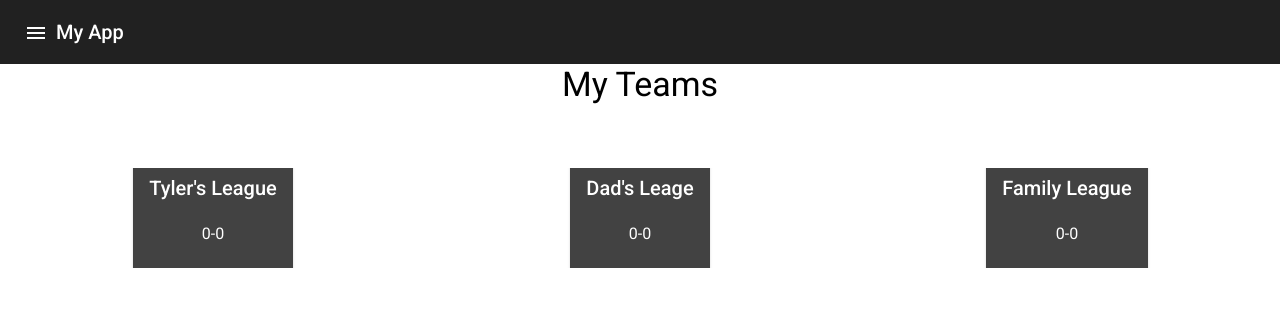
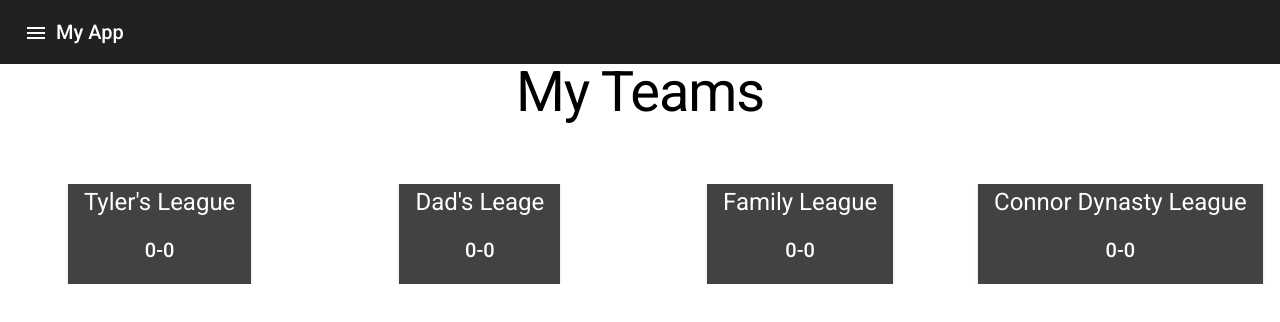
Before and after one commit to bmurf17/fantasy-football-dashboard, an Angular app: page / in a window 1280 px wide. Shown: the top 322 px of the page. Built offline with nearby package versions, Linux system fonts and the light colour scheme.

Commit message:
Route now takes you to the right spot

```diff
--- a/src/app/app-routing.module.ts
+++ b/src/app/app-routing.module.ts
@@ -5,7 +5,7 @@ import { TeamPageComponent } from './team-page/team-page.component';
 
 const routes: Routes = [
   { path: '', pathMatch: 'full', component: GridLayoutComponent },
-  { path: 'tyler', component: TeamPageComponent },
+  { path: 'team/:id', component: TeamPageComponent },
 ];
 
 @NgModule({
--- a/src/app/grid-layout/grid-layout.component.html
+++ b/src/app/grid-layout/grid-layout.component.html
@@ -1,10 +1,10 @@
-<h1 class="center mat-display-1">My Teams</h1>
-<mat-grid-list cols="6" rowHeight="100px">
+<h1 class="center mat-display-3">My Teams</h1>
+<mat-grid-list cols="8" rowHeight="100px">
   <mat-grid-tile
     *ngFor="let team of teams"
     [colspan]="team.cols"
     [rowspan]="team.rows"
   >
-  <app-team-tile [teamName]="team.name" [teamRecord]="team.record"></app-team-tile>
+  <app-team-tile [teamName]="team.name" [teamRecord]="team.record" [teamId]="team.id"></app-team-tile>
   </mat-grid-tile>
 </mat-grid-list>
--- a/src/app/mock-data.ts
+++ b/src/app/mock-data.ts
@@ -18,4 +18,12 @@ export const TEAMS: Team[] = [
     cols: 2,
     rows: 1,
   },
+  {
+    id: 4,
+    name: 'Connor Dynasty League',
+    path: 'dynasty',
+    record: '0-0',
+    cols: 2,
+    rows: 1,
+  },
 ];
--- a/src/app/services/team.service.ts
+++ b/src/app/services/team.service.ts
@@ -13,4 +13,9 @@ export class TeamService {
     const teams = of(TEAMS);
     return teams;
   }
+
+  getTeamById(id: number): Observable<Team> {
+    const team = TEAMS.find((team) => team.id === id)!;
+    return of(team);
+  }
 }
--- a/src/app/team-page/team-page.component.css
+++ b/src/app/team-page/team-page.component.css
@@ -0,0 +1,3 @@
+.center {
+    text-align: center;
+  }
--- a/src/app/team-page/team-page.component.html
+++ b/src/app/team-page/team-page.component.html
@@ -1 +1 @@
-<p>team-page works!</p>
+<h1 class="center mat-display-3">{{team.name}}</h1>
--- a/src/app/team-page/team-page.component.ts
+++ b/src/app/team-page/team-page.component.ts
@@ -1,15 +1,27 @@
-import { Component, OnInit } from '@angular/core';
+import { Component, Input, OnInit } from '@angular/core';
+import { ActivatedRoute } from '@angular/router';
+import { TeamService } from '../services/team.service';
+import { Team } from '../Types';
 
 @Component({
   selector: 'app-team-page',
   templateUrl: './team-page.component.html',
-  styleUrls: ['./team-page.component.css']
+  styleUrls: ['./team-page.component.css'],
 })
 export class TeamPageComponent implements OnInit {
+  team: Team | undefined;
 
-  constructor() { }
+  constructor(
+    private route: ActivatedRoute,
+    private teamService: TeamService
+  ) {}
 
   ngOnInit(): void {
+    this.getHero();
   }
 
+  getHero(): void {
+    const id = Number(this.route.snapshot.paramMap.get('id'));
+    this.teamService.getTeamById(id).subscribe((team) => (this.team = team));
+  }
 }
--- a/src/app/team-tile/team-tile.component.html
+++ b/src/app/team-tile/team-tile.component.html
@@ -1,10 +1,10 @@
 <mat-card>
-    <mat-card-content routerLink="tyler">
-        <div>
-            <h2 class="mat-h2">{{teamName}}</h2>
+    <mat-card-content routerLink="team/{{teamId}}">
+        <div class="center">
+            <h2 class="mat-h1">{{teamName}}</h2>
         </div>
         <div class="center">
-            <h3 class="mat-h3">{{teamRecord}}</h3>
+            <h3 class="mat-h2">{{teamRecord}}</h3>
         </div>
     </mat-card-content>
 </mat-card>
--- a/src/app/team-tile/team-tile.component.ts
+++ b/src/app/team-tile/team-tile.component.ts
@@ -8,6 +8,7 @@ import { Component, Input, OnInit } from '@angular/core';
 export class TeamTileComponent implements OnInit {
   @Input() teamName: string;
   @Input() teamRecord: string;
+  @Input() teamId: string;
 
   constructor() {}
 
```
